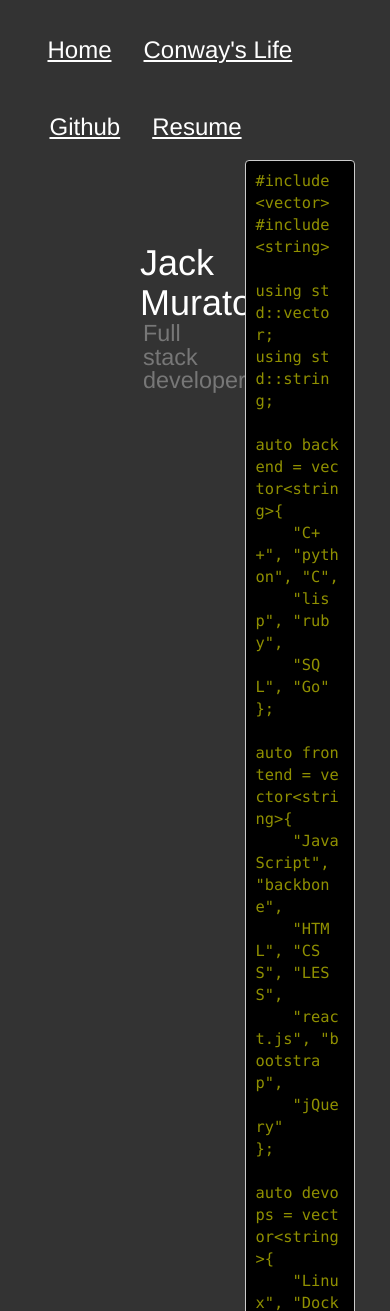
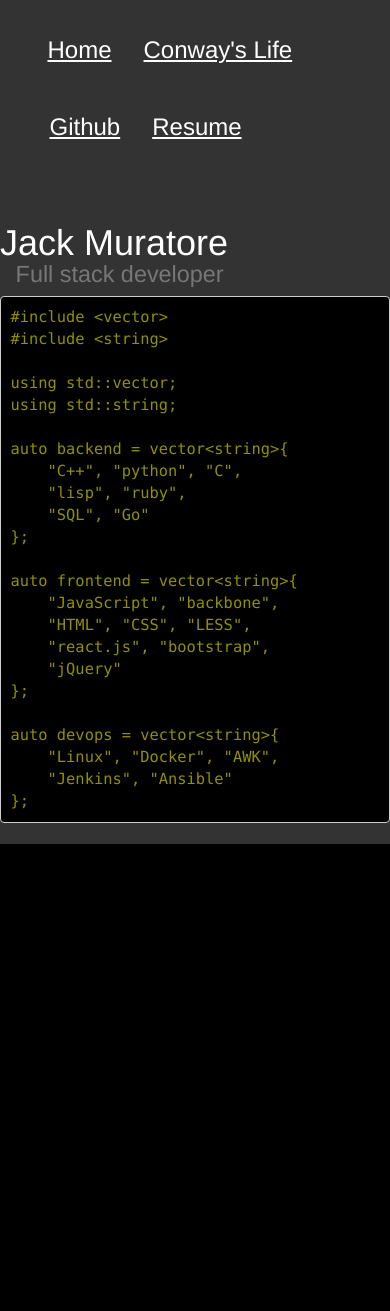
Before and after one commit to banjocat/mywebsite, a Flask app: page / in a window 390 px wide. Shown: the top 1311 px of the page. After the commit the page ends 844 px from the top, so only its background shows below. Run offline with Flask 2, Linux system fonts and the light colour scheme; some libraries are stand-ins or nearby versions.

Commit message:
Make mobile device stack properly
Change bootstrap size from xs to md on index page

```diff
--- a/templates/index.html
+++ b/templates/index.html
@@ -2,10 +2,10 @@
 
 {% block content %}
 <div class="row">
-    <div class='col-xs-3 col-xs-offset-4' style='margin-top:15%'>
+    <div class='col-md-3 col-md-offset-4' style='margin-top:15%'>
         <div class="h1">Jack Muratore <span style='display:block; margin-left:4%' class="small">Full stack developer</span></div>
     </div>
-    <div class="col-xs-4">
+    <div class="col-md-4">
 
 <pre style='background:black;color: #909000;font-size:110%'><code>#include &lt;vector&gt;
 #include &lt;string&gt;
```
